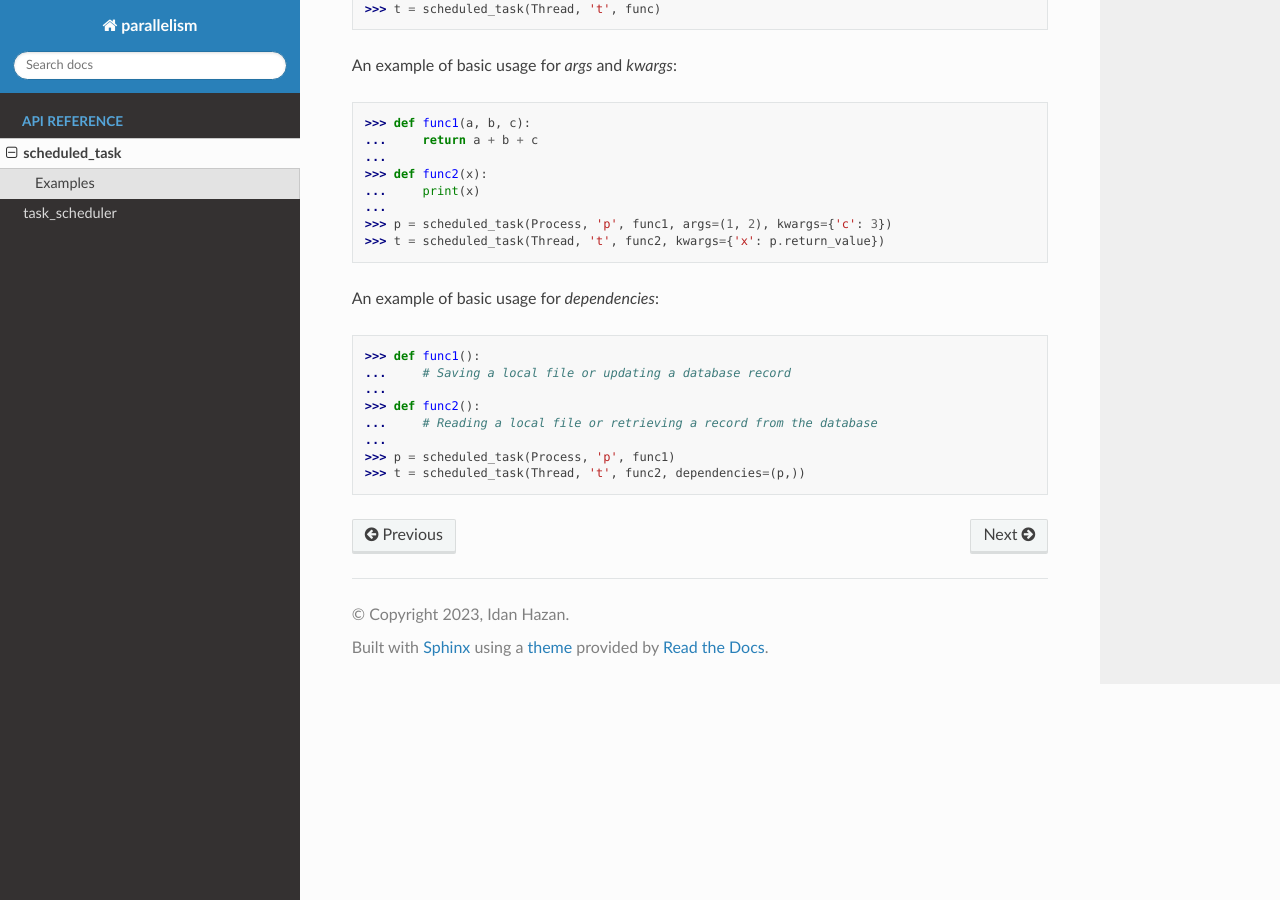
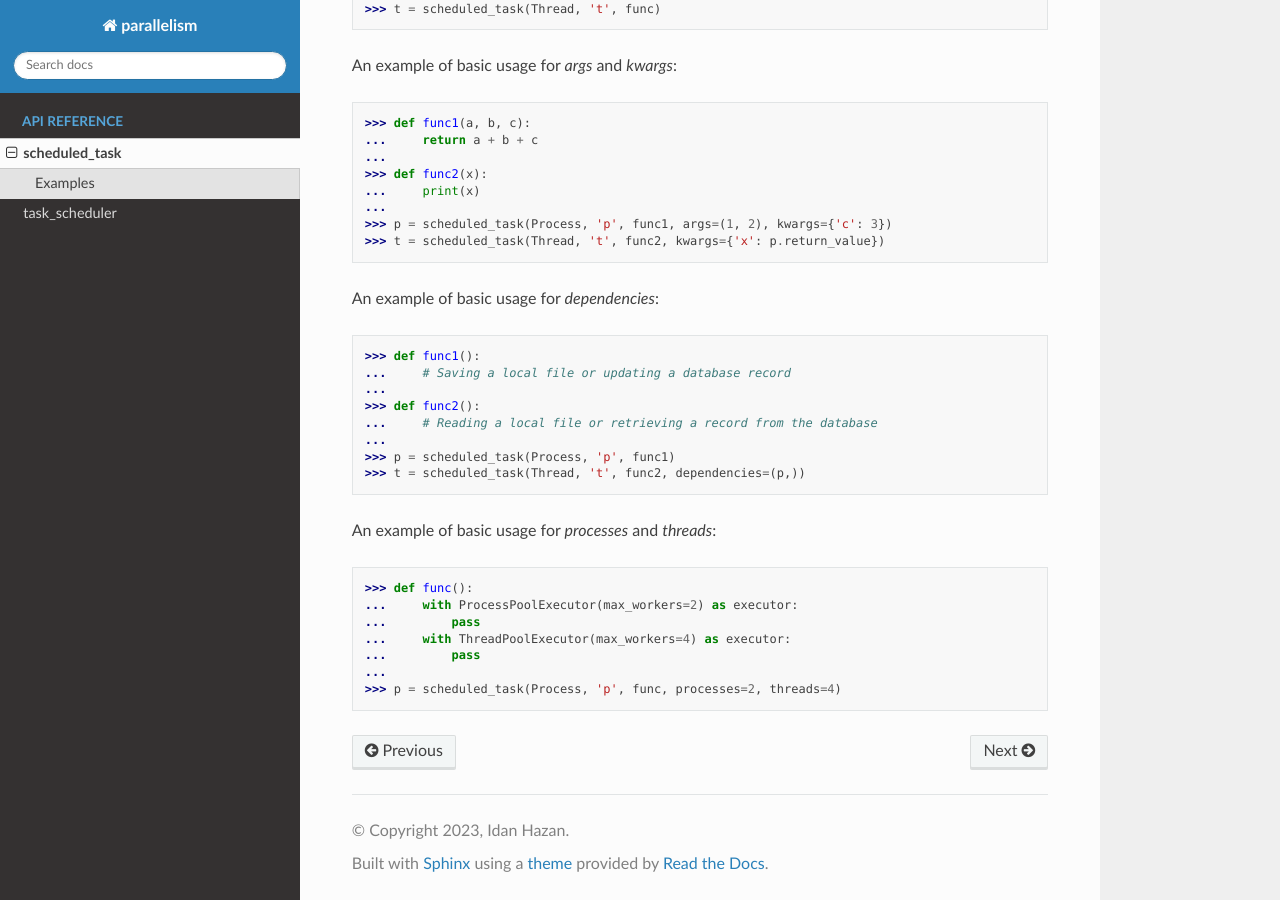
Before and after one commit to idanhazan/parallelism, a Sphinx documentation site: the page built from docs/api_reference/scheduled_task.rst, in a window 1280 px wide and 900 px high, scrolled down 635 px. Built offline with Sphinx 7.4.7 and the Read the Docs theme 2.0.0, drawn with Linux system fonts in a browser that asks for light colours.

Commit message:
Update scheduled_task.rst

```diff
--- a/docs/api_reference/scheduled_task.rst
+++ b/docs/api_reference/scheduled_task.rst
@@ -45,3 +45,13 @@ An example of basic usage for `dependencies`:
 ...
 >>> p = scheduled_task(Process, 'p', func1)
 >>> t = scheduled_task(Thread, 't', func2, dependencies=(p,))
+
+An example of basic usage for `processes` and `threads`:
+
+>>> def func():
+...     with ProcessPoolExecutor(max_workers=2) as executor:
+...         pass
+...     with ThreadPoolExecutor(max_workers=4) as executor:
+...         pass
+...
+>>> p = scheduled_task(Process, 'p', func, processes=2, threads=4)
```
